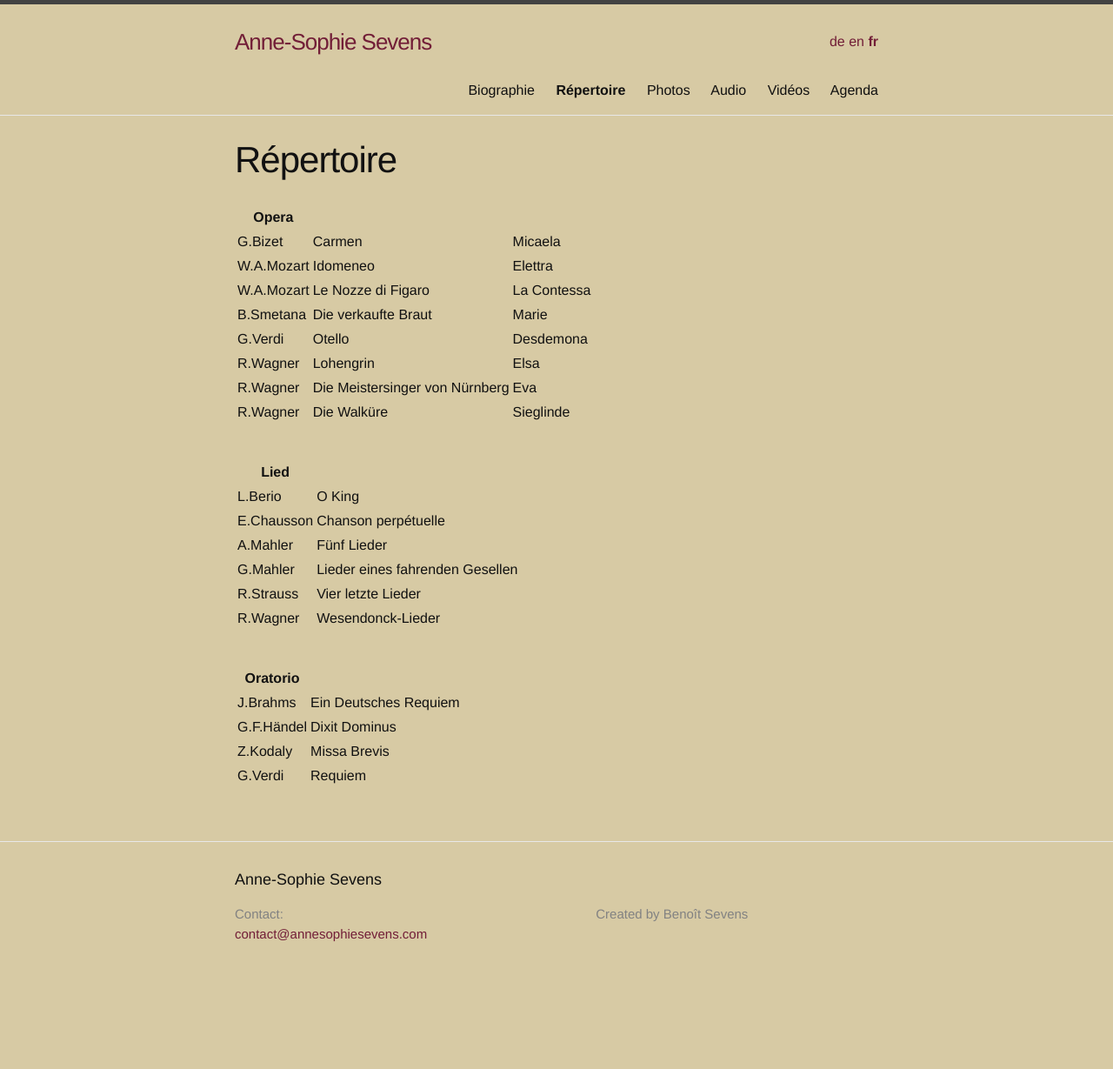
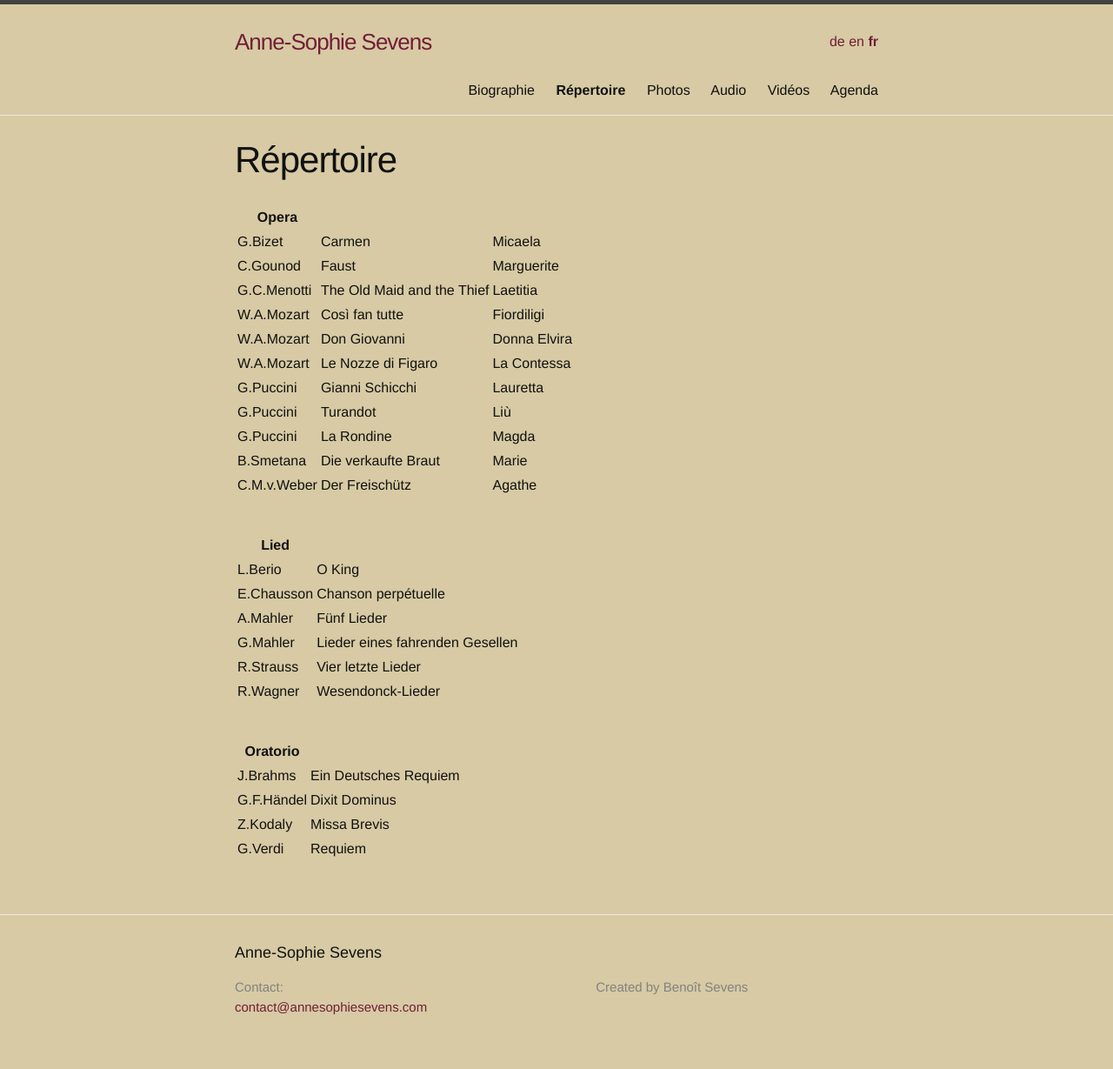
Before and after one commit to annesophie-sevens/annesophie-sevens.github.io, a Jekyll site: the page built from repertoire-fr.md, in a window 1280 px wide. Shown: the whole page at 87% size. Built offline with Jekyll 4.4.1, drawn with Linux system fonts in a browser that asks for light colours; before the commit the page ends 1145 px from its top, so only the background shows below that.

Commit message:
Update repertoire-fr.md

```diff
--- a/repertoire-fr.md
+++ b/repertoire-fr.md
@@ -11,13 +11,16 @@ ref: repertoire
 |Opera | | |
 | -------- | ----- | ---- |
 | G.Bizet | Carmen | Micaela |
-| W.A.Mozart | Idomeneo | Elettra |
+| C.Gounod | Faust | Marguerite |
+| G.C.Menotti | The Old Maid and the Thief | Laetitia |
+| W.A.Mozart | Così fan tutte | Fiordiligi |
+| W.A.Mozart | Don Giovanni | Donna Elvira |
 | W.A.Mozart | Le Nozze di Figaro | La Contessa |
+| G.Puccini | Gianni Schicchi | Lauretta |
+| G.Puccini | Turandot | Liù |
+| G.Puccini | La Rondine | Magda |
 | B.Smetana | Die verkaufte Braut | Marie |
-| G.Verdi | Otello | Desdemona |
-| R.Wagner | Lohengrin | Elsa |
-| R.Wagner | Die Meistersinger von Nürnberg | Eva |
-| R.Wagner | Die Walküre | Sieglinde |
+| C.M.v.Weber | Der Freischütz | Agathe |
 
 &nbsp;
 
```
